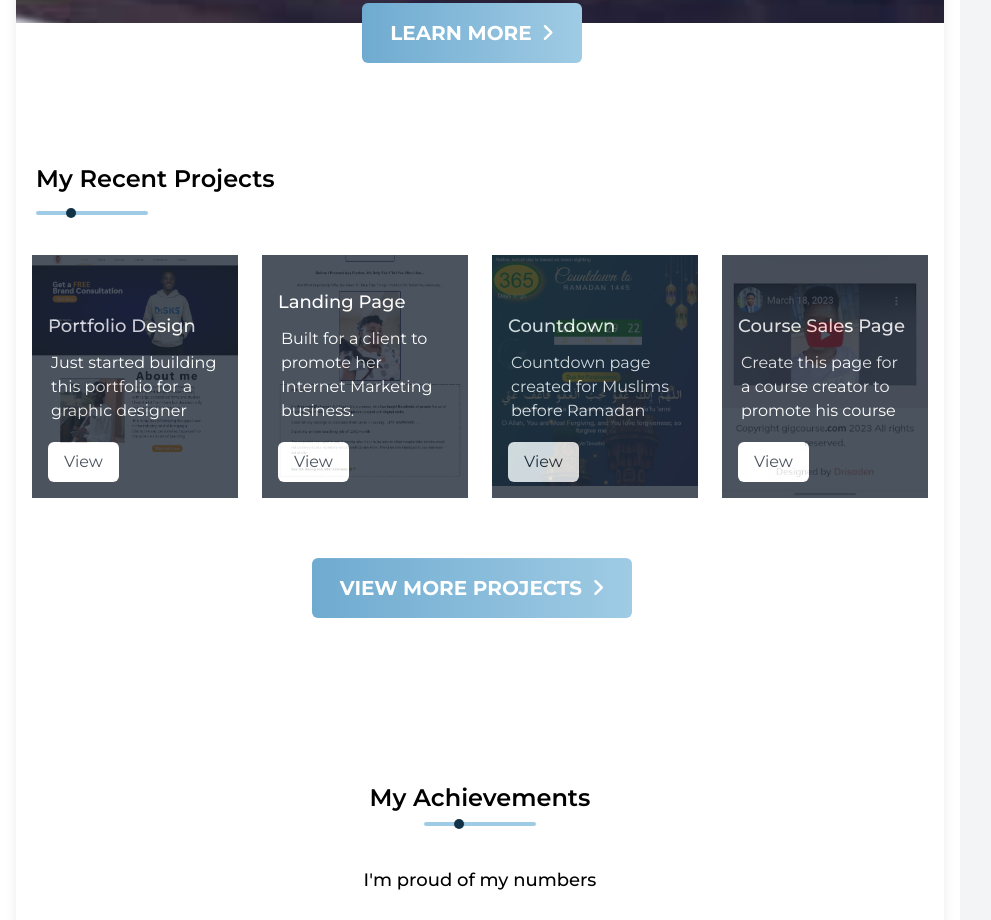
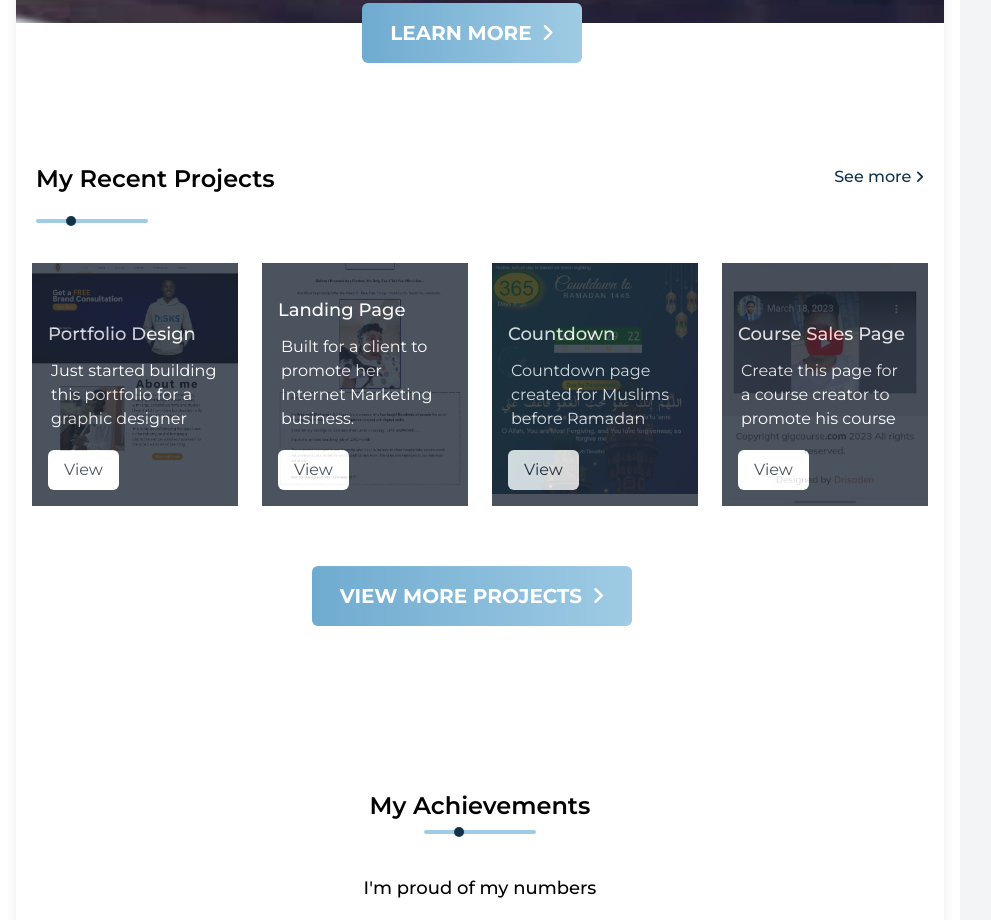
Before and after one commit to drisaden/drisaden.github.io, a plain HTML site: page index.html in a window 1280 px wide. Shown: the part 4479-5399 px from the top of the page, without its empty margins (0-991 px from the left). Drawn offline with nearby package versions, Linux system fonts and the light colour scheme; no server answers; animation ran at ten frames a second.

Commit message:
changes made to projects section on the homepage

```diff
--- a/index.html
+++ b/index.html
@@ -605,7 +605,16 @@
                 LEARN MORE <i class="fa fa-angle-right text-xl ml-1"></i></a>
  </div>
                     <!-- Projects -->
+                    <div class="flex justify-between content-center items-center">
                     <h2 class="text-2xl tx-2xl font-bold mb-4 ml-5 mt-10">My Recent Projects</h2>
+                    <div class="hidden md:inline-block pt-5">
+
+
+                      <a href="./projects.html"
+                                        target="_blank"
+                                        class="link-btn inline-block tx-diamond mr-1 md:mr-5  py-2 font-bold md:font-medium relative leading-none">See more<i class="fa fa-angle-right text-sm ml-1"></i></a>
+                                        </div>
+                                        </div>
                     <div class="bar h-1 w-28 bg-diamond-3 mt-2 mb-10 ml-5 relative rounded-full"></div>
                     <div class="mx-4 grid grid-cols-1 md:grid-cols-2 lg:grid-cols-4 gap-6">
                         <div class="image-container relative overflow-hidden" data-aos="fade-up">
@@ -1257,8 +1266,7 @@
                                     </p>
                                     <a href="https://drive.google.com/drive/folders/14YFdfgqai5GLdYmbXP6FTPx9IVYBt6l5?usp=drive_link"
                                         target="_blank"
-                                        class="link-btn my-3 inline-block tx-diamond  font-bold md:font-medium relative leading-none">Download
-                                        Now</a>
+                                        class="link-btn my-3 inline-block tx-diamond  font-bold md:font-medium relative leading-none">Download Now</a>
                                 </div>
                             </div>
                             <div class="border-b border-gray-400"></div>
```
